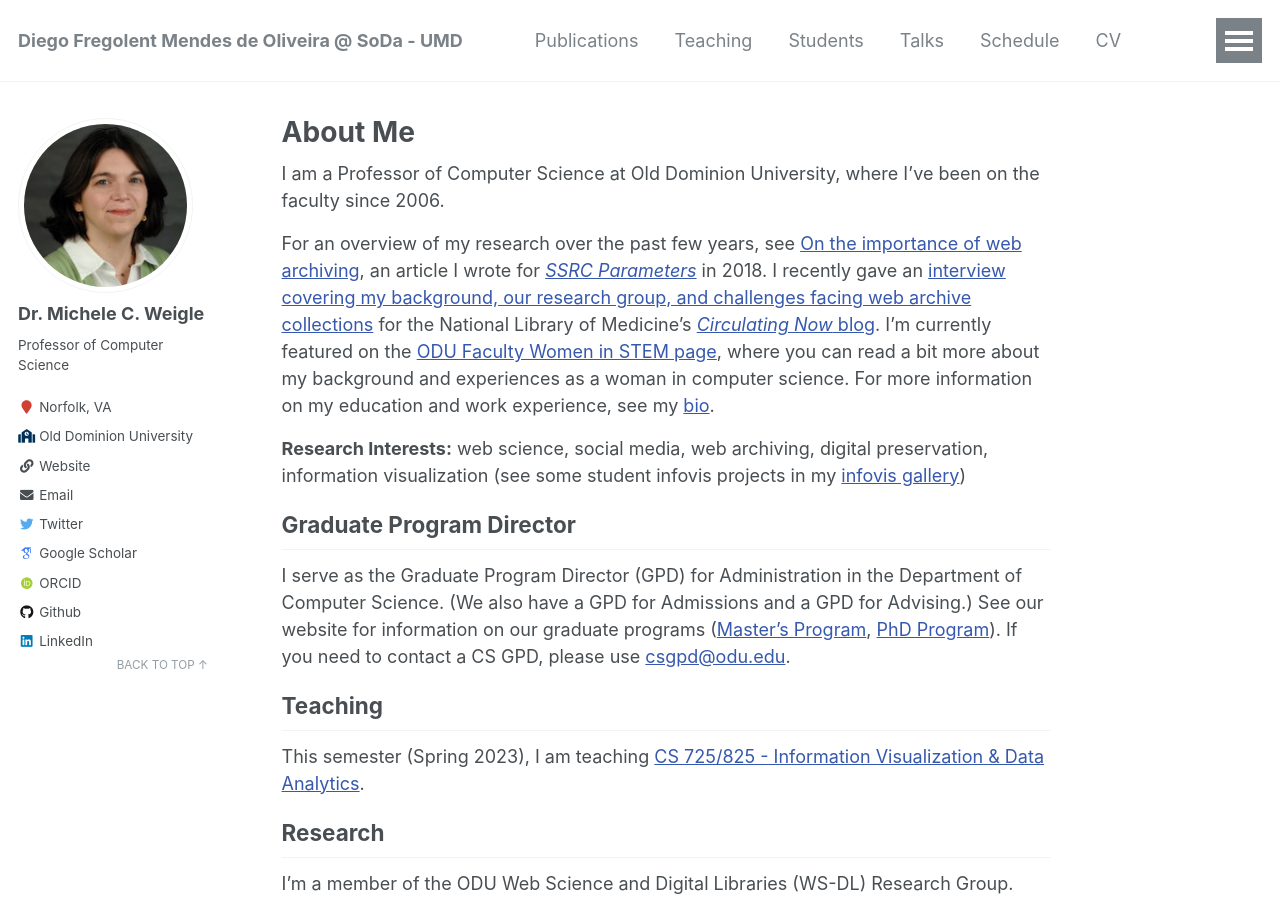
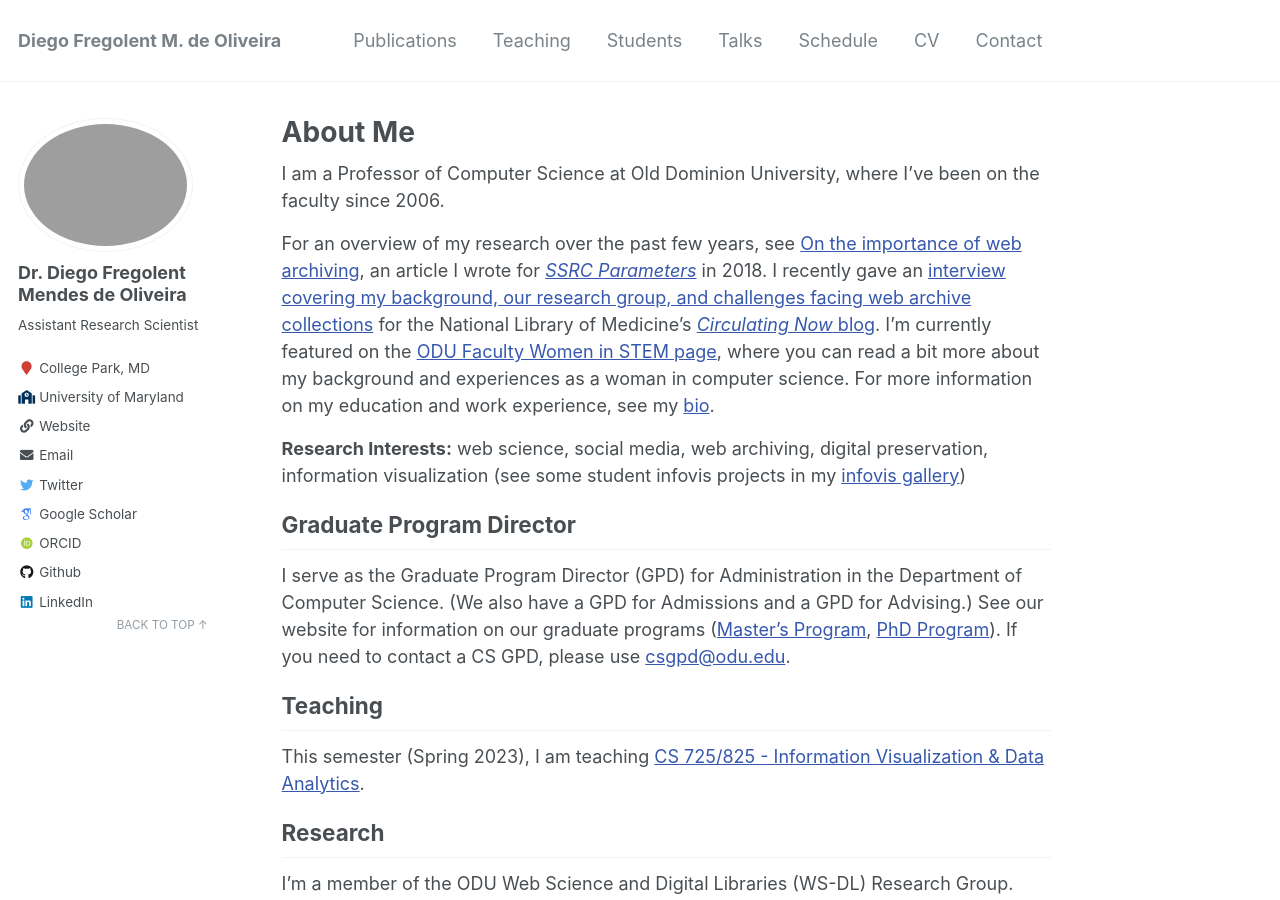
Before and after one commit to fregolente/fregolente.github.io, a Jekyll site: the page built from _pages/about.md, in a window 1280 px wide and 900 px high. Built offline with Jekyll 4.4.1, drawn with Linux system fonts in a browser that asks for light colours; some web fonts are replaced.

Commit message:
Update _config.yml

```diff
--- a/_config.yml
+++ b/_config.yml
@@ -7,7 +7,7 @@
 
 # Site Settings
 locale                   : "en-US"
-title                    : "Diego Fregolent Mendes de Oliveira  @ SoDa - UMD"
+title                    : "Diego Fregolent M. de Oliveira"
 title_separator          : "-"
 name                     : &name "Diego Fregolent Mendes de Oliveira"
 description              : &description "Assistant Research Scientist"
@@ -57,7 +57,7 @@ yandex_site_verification :
 
 # Social Sharing
 twitter:
-  username               : "weiglemc"
+  username               : "DiegoFregolente"
 facebook:
   username               :
   app_id                 :
@@ -80,37 +80,37 @@ analytics:
 
 # Site Author
 author:
-  name             : "Dr. Michele C. Weigle"
-  avatar           : "mweigle-ODU.jpg"
-  bio              : "Professor of Computer Science"
-  location         : "Norfolk, VA"
-  employer         : "Old Dominion University"
-  employeruri      : "https://www.odu.edu"
+  name             : "Dr. Diego Fregolent Mendes de Oliveira"
+  avatar           : "DiegoUMD.jpeg"
+  bio              : "Assistant Research Scientist"
+  location         : "College Park, MD"
+  employer         : "University of Maryland"
+  employeruri      : "https://www.umd.edu"
   pubmed           :
-  googlescholar    : "http://scholar.google.com/citations?user=MOLPTqcAAAAJ&hl=en"
-  email            : "mweigle at cs dot odu dot edu"
+  googlescholar    : "https://scholar.google.com/citations?user=bIL7_QMAAAAJ&hl=en"
+  email            : "dfmo at umd dot edu"
   researchgate     :  # example: "https://www.researchgate.net/profile/yourprofile"
-  uri              : "https://www.cs.odu.edu/~mweigle/"
+  uri              : "https://www.http://diegofregolent.com"
   bitbucket        :
   codepen          :
   dribbble         :
   flickr           :
   facebook         :
   foursquare       :
-  github           : "weiglemc"
+  github           : "fregolente"
   google_plus      :
   keybase          :
   instagram        :
   impactstory      : #"https://profiles.impactstory.org/u/xxxx-xxxx-xxxx-xxxx"
   lastfm           :
-  linkedin         : "michele-weigle-559b052"
-  orcid            : "http://orcid.org/0000-0002-2787-7166"
+  linkedin         : "diego-fregolent-mendes-de-oliveira-14a4b098"
+  orcid            : "http://orcid.org/0000-0002-2375-0539"
   pinterest        :
   soundcloud       :
   stackoverflow    : # http://stackoverflow.com/users/123456/username
   steam            :
   tumblr           :
-  twitter          : "weiglemc"
+  twitter          : "DiegoFregolente"
   vine             :
   weibo            :
   xing             :
```
